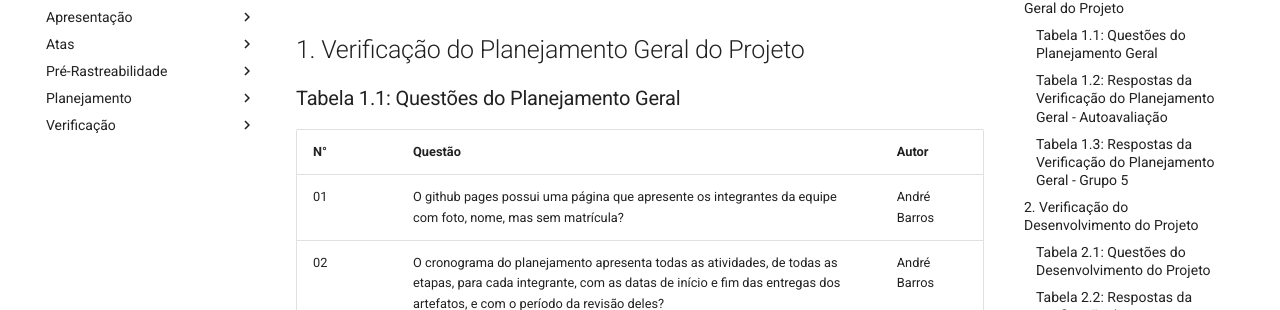
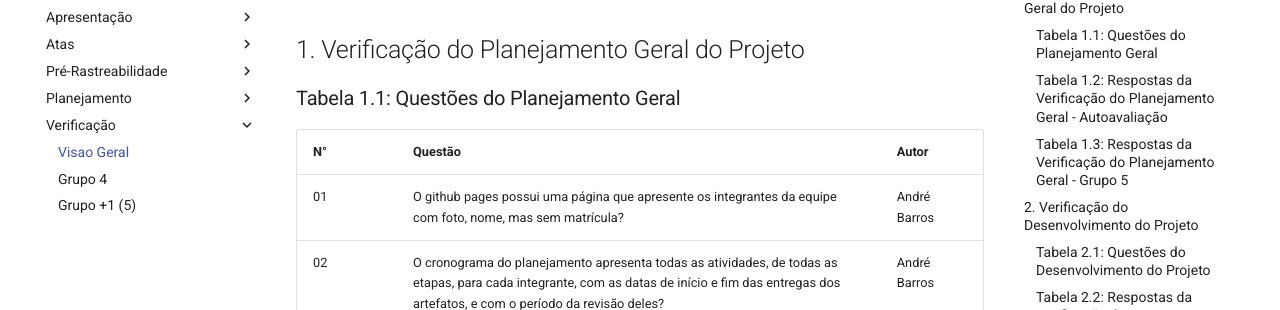
Before and after one commit to Requisitos-de-Software/2024.2-MeuSUSDigital, an MkDocs documentation site: the page built from docs/verificacao/lista-verificacao.md, in a window 1280 px wide. Shown: the part 148-458 px from the top of the page. Built offline with MkDocs 1.6.1 and Material for MkDocs 9.7.7, drawn with Linux system fonts in a browser that asks for light colours; some of the changed lines change nothing that is shown.

Commit message:
correção yml e arquivos

```diff
--- a/mkdocs.yml
+++ b/mkdocs.yml
@@ -21,6 +21,6 @@ nav:
     - HeatMap: planejamento/heatmap.md
     - Termo de Uso: planejamento/termo-de-uso.md
   - Verificação:
-    - Visao Geral: verificacao/visaogeral.md
+    - Visao Geral: verificacao/lista-verificacao.md
     - Grupo 4: verificacao/grupo4.md
     - Grupo +1 (5): verificacao/grupo5.md
```
Also changed, not shown: docs/verificacao/lista-verificacao.md (renamed from docs/verificacao/LV.md).
